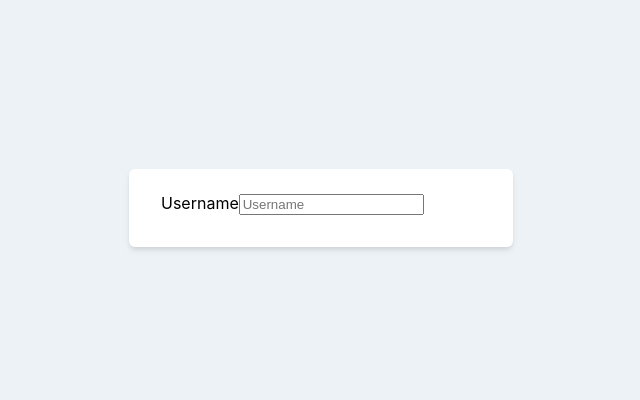
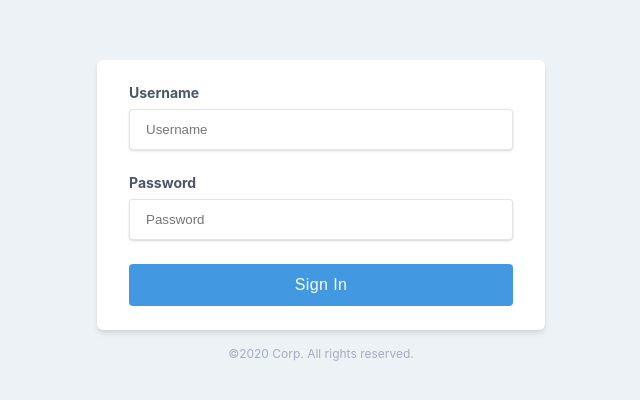
Before and after one commit to mrpbennett/react-ui, a React (Create React App) app: page / in a window 1280 px wide. Shown: the part 1006-1406 px from the top of the page, without its empty margins (319-959 px from the left). Built offline with nearby package versions, Linux system fonts and the light colour scheme.

Commit message:
components argh!!!

```diff
--- a/src/App.js
+++ b/src/App.js
@@ -4,13 +4,22 @@ import './App.css';
 
 import Navbar from './components/navbar/nav';
 import LoginForm from './components/login-form/loginform';
+import Button from './components/button/button';
 
 function App() {
     return (
         <div className='App'>
             <Navbar />
             <div className='fullscreen'>
-                <img src={logo} className='App-logo' alt='logo' />
+                <Button
+                    button
+                    onClick={() => console.log('button was clicked')}
+                    buttonStyle='btn-primary-solid'
+                    buttonSize='btn-md'
+                    buttonText='btn-normal'
+                    borderRadius='btn-radius-lg'>
+                    Click Me
+                </Button>
             </div>
 
             <div className='fullscreen'>
--- /dev/null
+++ b/src/components/button/button.jsx
@@ -0,0 +1,67 @@
+import React from 'react';
+import './button.scss';
+
+const styles = [
+    'btn-primary-solid',
+    'btn-warning-solid',
+    'btn-danger-solid',
+    'btn-success-solid',
+    'btn-primary-outline',
+    'btn-warning-outline',
+    'btn-danger-outline',
+    'btn-success-outline',
+];
+
+const sizes = ['btn-md', 'btn-sm'];
+
+const radius = [
+    'btn-radius-sm',
+    'btn-radius-base',
+    'btn-radius-md',
+    'btn-radius-lg',
+    'btn-radius-full',
+];
+
+const fontstyle = ['btn-upper', 'btn-lower', 'btn-capitals', 'btn-normal'];
+
+const width = ['btn-base', 'btn-wide'];
+
+export const Button = ({
+    children,
+    type,
+    onClick,
+    buttonStyle,
+    buttonSize,
+    borderRadius,
+    buttonText,
+    buttonWidth,
+}) => {
+    const checkButtonStyle = styles.includes(buttonStyle)
+        ? buttonStyle
+        : styles[0];
+
+    const checkButtonSize = sizes.includes(buttonSize) ? buttonSize : sizes[0];
+
+    const checkBorderRadius = radius.includes(borderRadius)
+        ? borderRadius
+        : radius[0];
+
+    const checkButtonText = fontstyle.includes(buttonText)
+        ? buttonText
+        : fontstyle[0];
+
+    const checkButtonWidth = width.includes(buttonWidth)
+        ? buttonWidth
+        : width[0];
+
+    return (
+        <button
+            className={`btn ${checkButtonStyle} ${checkButtonSize} ${checkBorderRadius} ${checkButtonText} ${checkButtonWidth}`}
+            onClick={onClick}
+            type={type}>
+            {children}
+        </button>
+    );
+};
+
+export default Button;
--- /dev/null
+++ b/src/components/button/button.scss
@@ -0,0 +1,120 @@
+// Button Colours
+$primary: #4299e1;
+$warning: #ecc94b;
+$danger: #e53e3e;
+$success: #48bb78;
+$white: #fdfdfd;
+$dark: #181717;
+
+// Button Radius
+$sm: 0.125rem;
+$base: 0.25rem;
+$md: 0.375rem;
+$lg: 0.5rem;
+$full: 9999px;
+
+.btn {
+    font-family: sans-serif;
+    font-weight: 400;
+    cursor: pointer;
+    transition: transform 0.3s ease;
+    letter-spacing: 0.025em;
+}
+
+.btn:hover {
+    background-color: darken($primary, 10%);
+}
+
+// Button Width
+.btn-wide {
+    width: 100%;
+}
+
+// Solid Button
+.btn-primary-solid {
+    background-color: $primary;
+    color: $white;
+    border: none;
+}
+.btn-warning-solid {
+    background-color: $warning;
+    color: $white;
+    border: none;
+}
+
+.btn-danager-solid {
+    background-color: $danger;
+    color: $white;
+    border: none;
+}
+
+.btn-success-solid {
+    background-color: $success;
+    color: $white;
+    border: none;
+}
+
+// Outline Button
+.btn-primary-outline {
+    background-color: transparent;
+    color: $primary;
+    border: 0.16rem solid $primary;
+}
+.btn-warning-outline {
+    background-color: transparent;
+    color: $warning;
+    border: 0.16rem solid $warning;
+}
+
+.btn-danager-outline {
+    background-color: transparent;
+    color: $danger;
+    border: 0.16rem solid $danger;
+}
+
+.btn-success-outline {
+    background-color: transparent;
+    color: $success;
+    border: 0.16rem solid $success;
+}
+
+// Button Sizing
+.btn-sm {
+    padding: 0.25rem 0.75rem;
+    font-size: 0.875rem;
+}
+.btn-md {
+    padding: 0.75rem 1.25rem;
+    font-size: 1rem;
+}
+
+// Button Radius
+.btn-radius-sm {
+    border-radius: $sm;
+}
+.btn-radius-base {
+    border-radius: $base;
+}
+.btn-radius-md {
+    border-radius: $md;
+}
+.btn-radius-lg {
+    border-radius: $lg;
+}
+.btn-radius-full {
+    border-radius: $full;
+}
+
+// Button Text
+.btn-upper {
+    text-transform: uppercase;
+}
+.btn-lower {
+    text-transform: lowercase;
+}
+.btn-capitals {
+    text-transform: capitalize;
+}
+.btn-normal {
+    text-transform: none;
+}
--- a/src/components/login-form/loginform.jsx
+++ b/src/components/login-form/loginform.jsx
@@ -1,18 +1,44 @@
 import React from 'react';
 import './loginform.scss';
+
+import Button from '../button/button';
 
 const LoginForm = (props) => {
     return (
         <div className='loginFormContainer'>
             <form className='loginForm'>
-                <div className='loginFormUsermame'>
+                <div className='loginFormUsername'>
                     <label for='username'>Username</label>
                     <input
                         id='username'
                         type='text'
                         placeholder='Username'></input>
                 </div>
+
+                <div className='loginFormPassword'>
+                    <label for='password'>Password</label>
+                    <input
+                        id='password'
+                        type='password'
+                        placeholder='Password'></input>
+                </div>
+
+                <div>
+                    <Button
+                        button
+                        onClick={() => console.log('button was clicked')}
+                        buttonStyle='btn-primary-solid'
+                        buttonSize='btn-md'
+                        buttonText='btn-normal'
+                        buttonWidth='btn-wide'
+                        borderRadius='btn-radius-base'>
+                        Sign In
+                    </Button>
+                </div>
             </form>
+            <p className='loginFormBottom'>
+                &copy;2020 Corp. All rights reserved.
+            </p>
         </div>
     );
 };
--- a/src/components/login-form/loginform.scss
+++ b/src/components/login-form/loginform.scss
@@ -1,29 +1,51 @@
 .loginFormContainer {
     width: 100%;
-    max-width: 24rem;
+    max-width: 28rem;
 
     .loginForm {
-        padding-left: 2rem;
-        padding-top: 1.5rem;
-        padding-right: 2rem;
-        padding-bottom: 2rem;
+        padding: 1.5rem 2rem;
         margin-bottom: 1rem;
         background-color: #ffffff;
         box-shadow: 0 4px 6px -1px rgba(0, 0, 0, 0.1),
             0 2px 4px -1px rgba(0, 0, 0, 0.06);
         border-radius: 0.375rem;
+    }
 
     .loginFormUsername {
+        margin-bottom: 1.5rem;
         display: block;
         color: #4a5568;
         font-weight: bold;
-            margin-bottom: 0.5rem;
+    }
+
+    .loginFormPassword {
+        margin-bottom: 1.5rem;
+        display: block;
+        color: #4a5568;
+        font-weight: bold;
+    }
 
     label {
+        display: block;
+        font-weight: bold;
+        margin-bottom: 0.5rem;
+        font-size: 0.875rem;
     }
 
     input {
+        width: 100%;
+        padding: 0.75rem 1rem;
+        box-shadow: 0 1px 3px 0 rgba(0, 0, 0, 0.1),
+            0 1px 2px 0 rgba(0, 0, 0, 0.06);
+        border: 0.12rem rgba(0, 0, 0, 0.1) solid;
+        border-radius: 0.25rem;
+        appearance: none;
+        box-sizing: border-box;
     }
 }
+
+.loginFormBottom {
+    font-size: 0.75rem;
+    text-align: center;
+    color: #a0aec0;
 }
-}
```
Also changed, not shown: 2 other files (tests, documents, lock files or other folders). Lines whose indentation alone changed are shown as unchanged.
